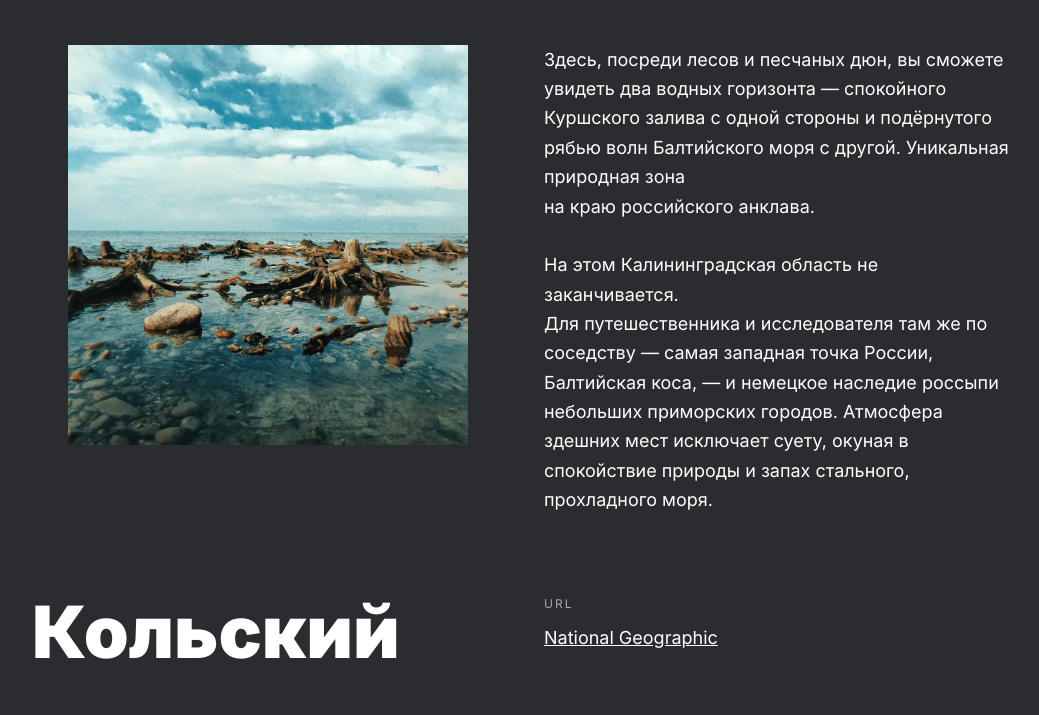
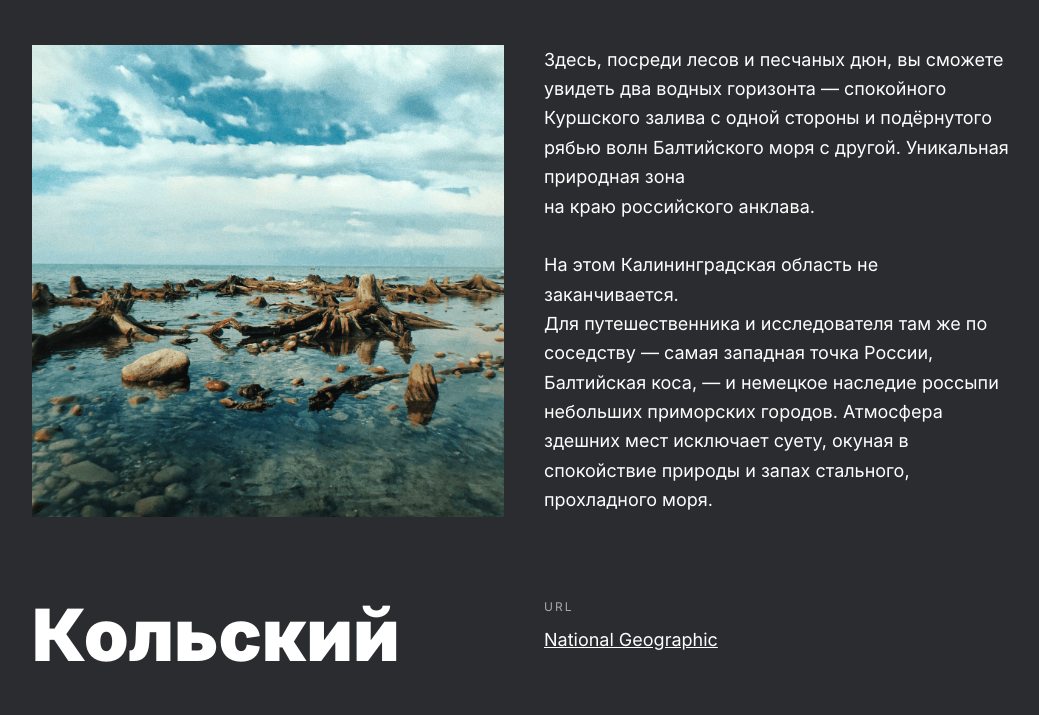
Before and after one commit to SergiusDu/russian-travel-bootcamp, a plain HTML site: page index.html in a window 1280 px wide. Shown: the part 2659-3374 px from the top of the page, without its empty margins (116-1155 px from the left). Drawn offline with Linux system fonts and the light colour scheme.

Commit message:
Merge remote-tracking branch 'origin/main'

```diff
--- a/blocks/places/__place-image/places__place-image.css
+++ b/blocks/places/__place-image/places__place-image.css
@@ -2,7 +2,6 @@
   margin: 0;
   display: block;
   width: 100%;
-  max-width: 50vh;
   aspect-ratio: 1;
   object-fit: cover;
   object-position: center;
```
